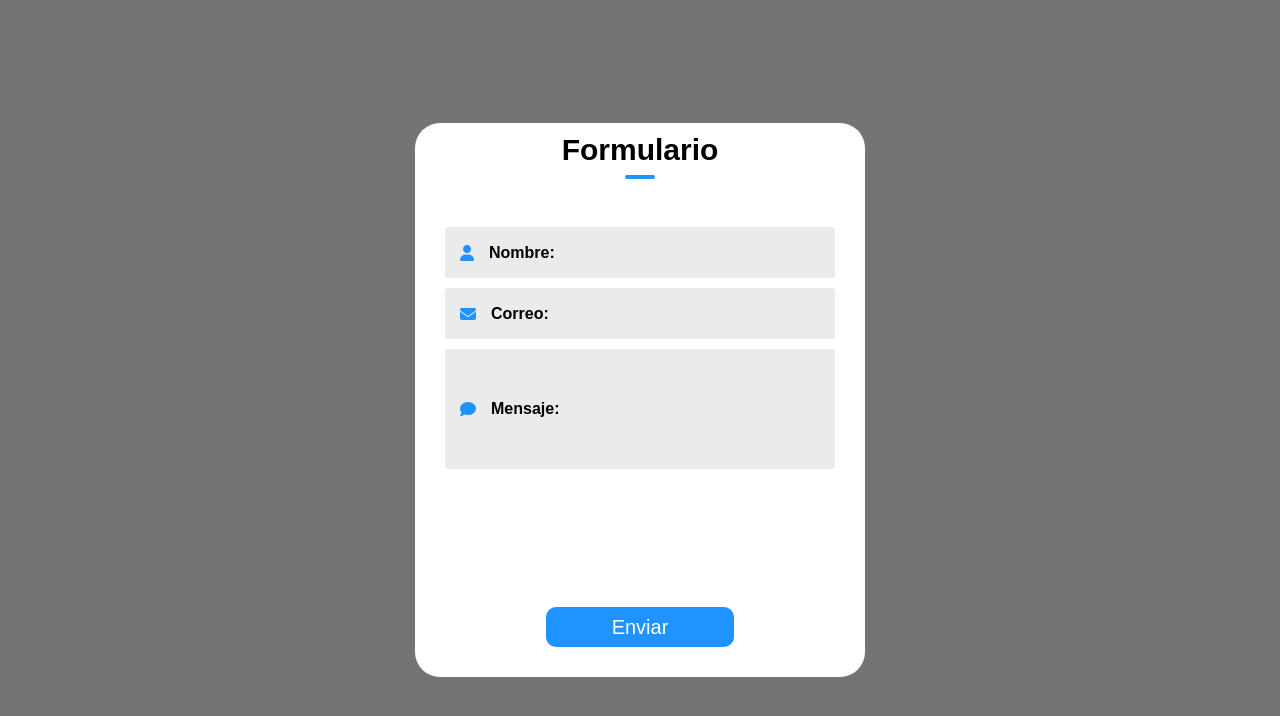
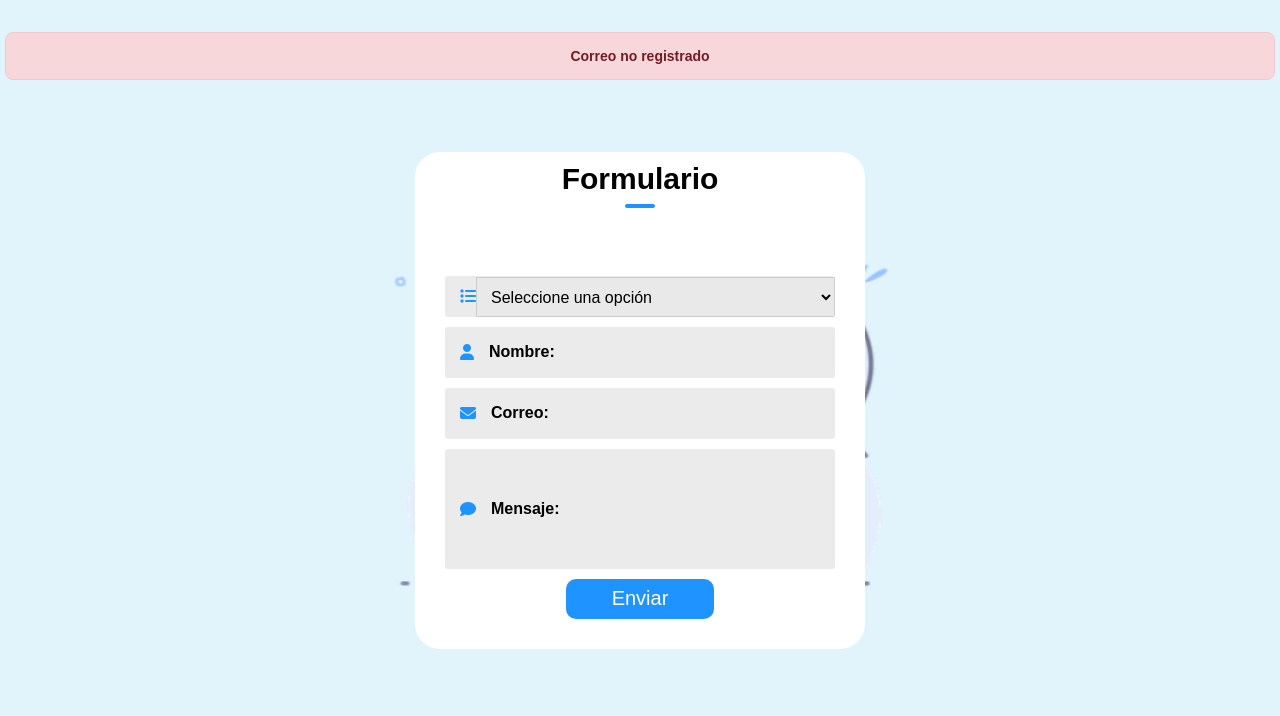
Before and after one commit to jaalvarado165/bootcampjs, a plain HTML site: page basic-form/andres-botero/index.html in a window 1280 px wide. Both pictures are taken after typing "Sample", "name@example.com", "Sample" into the empty fields and a click on the button "Enviar". Drawn offline with Linux system fonts and the light colour scheme.

Commit message:
Primer cambio

```diff
--- a/basic-form/andres-botero/index.html
+++ b/basic-form/andres-botero/index.html
@@ -12,21 +12,30 @@
 
     <div class="container">
         <div class="form-content">
+            <div id="alerta" class="alerta ocultar"></div>
             <h1 id="title">Formulario</h1>
             <form id="formulario" novalidate>
                 <div class="input-group">
+                    <div class="input-field">
+                        <i class="fa-solid fa-list"></i>
+                        <select id="tipo" name="tipo" required>
+                            <option value="" disabled selected>Seleccione una opción</option>
+                        </select>
+                    </div>
                     <div class="input-field">
                         <i class="fa-solid fa-user"></i>
                         <label for="nombre">Nombre:</label>
                         <input type="text" id="nombre" name="nombre" required maxlength="50">
                     </div>
                     <span class="error" id="error-nombre"></span>
+
                     <div class="input-field">
                         <i class="fa-solid fa-envelope"></i>
                         <label for="correo">Correo:</label>
                         <input type="email" id="correo" name="correo" required>
                     </div>
                     <span class="error" id="error-correo"></span>
+
                     <div class="input-field">
                         <i class="fa-solid fa-comment"></i>
                         <label for="comentario">Mensaje:</label>
@@ -34,6 +43,7 @@
                     </div>
                     <span class="error" id="error-mensaje"></span>
                 </div>
+
                 <div class="btn-field">
                     <button type="submit">Enviar</button>
                 </div>
--- a/basic-form/andres-botero/script.js
+++ b/basic-form/andres-botero/script.js
@@ -1,37 +1,18 @@
 document.addEventListener("DOMContentLoaded", function () {
-    const form = document.querySelector("form");
-    const button = document.querySelector("button");
-
-    button.addEventListener("click", function () {
-        const nombre = form.elements["nombre"].value.trim();
-        const correo = form.elements["correo"].value.trim();
-        const comentario = form.elements["comentario"].value.trim();
-
-        // Validación HTML5
-        if (nombre && correo && comentario && form.checkValidity()) {
-            alert(`Los datos enviados son correctos:\n\nNOMBRE: ${nombre.toUpperCase()}\nCORREO: ${correo.toUpperCase()}\nCOMENTARIO: ${comentario.toUpperCase()}`);
-        } else {
-            alert("Por favor completa todos los campos correctamente.");
-        }
-    });
-});
 
 document.getElementById("formulario").addEventListener("submit", function(e) {
-    e.preventDefault(); // evita el envío del formulario
+    e.preventDefault();
 
-    // Limpia
     document.getElementById("error-nombre").textContent = "";
     document.getElementById("error-correo").textContent = "";
     document.getElementById("error-mensaje").textContent = "";
 
-    // Captura valores
     const nombre = document.getElementById("nombre").value.trim();
     const correo = document.getElementById("correo").value.trim();
     const mensaje = document.getElementById("comentario").value.trim();
 
     let valido = true;
 
-    // Validaciones
     if (nombre.length < 2) {
         document.getElementById("error-nombre").textContent = "El nombre debe tener al menos 2 caracteres.";
         valido = false;
@@ -48,9 +29,66 @@ document.getElementById("formulario").addEventListener("submit", function(e) {
         valido = false;
     }
 
-    // alerta
     if (valido) {
-        alert(`Los datos enviados son correctos:\n\nNOMBRE: ${nombre.toUpperCase()}\nCORREO: ${correo.toUpperCase()}\nMENSAJE: ${mensaje.toUpperCase()}`);
+        // Arreglo de correos existentes
+        const personas = [
+            {nombre: "Julian", email: "jnalvarado.28@gmail.com"},
+            {nombre: "Luis", email: "luis@gmail.com"},
+            {nombre: "Jorge", email: "jorge@gmail.com"},
+            {nombre: "Andres", email: "andres@gmail.com"},
+        ];
+
+        const personaEncontrada = personas.find(
+            (persona) => persona.email.toLowerCase() === correo.toLowerCase()
+        );
+
+        if (personaEncontrada) {
+            mostrarAlerta(`Bienvenido ${personaEncontrada.nombre}`, "exito");
+        } else {
+            mostrarAlerta("Correo no registrado", "error");
+        }
+
         this.reset();
     }
 });
+
+    //MENU DE OPCIONES
+    const opciones = [
+        {value: 1, text: "Peticiones"},
+        {value: 2, text: "Quejas"},
+        {value: 3, text: "Reclamos"},
+        {value: 4, text: "Suguerencias"},
+    ];
+
+    //Insercion menu de opciones
+    const selectTipo = document.getElementById("tipo")
+
+    opciones.forEach(opcion => {
+        const option = document.createElement("option");
+        option.value = option.value;
+        option.textContent = opcion.text;
+        selectTipo.appendChild(option);
+    });
+
+
+    //Alerta
+    function mostrarAlerta(mensaje, tipo) {
+    const alerta = document.getElementById("alerta");
+    alerta.textContent = mensaje;
+
+    alerta.className = "alerta"; // Reset
+    alerta.classList.add("mostrar");
+
+    if (tipo === "exito") {
+        alerta.classList.add("exito");
+    } else {
+        alerta.classList.add("error");
+    }
+
+    setTimeout(() => {
+        alerta.classList.remove("mostrar");
+    }, 3000);
+}
+
+
+});
--- a/basic-form/andres-botero/style.css
+++ b/basic-form/andres-botero/style.css
@@ -8,8 +8,11 @@
 
 .container {
     width: 100%;
-    height: 100vh;
-    background-color: #747474;
+    min-height: 100vh;
+    background-image: url("imagenes/formulario.png");
+    background-size: cover;
+    background-repeat: no-repeat;
+    background-position: center;
     display: flex;
     align-items: center;
     justify-content: center;
@@ -22,6 +25,9 @@
     padding: 10px 30px 30px;
     text-align: center;
     border-radius: 25px;
+    display: flex;
+    flex-direction: column;
+    gap: 10px;
 }
 
 .form-content h1 {
@@ -93,10 +99,10 @@ textarea {
     display: flex;
     width: 100%;
     justify-content: center;
-    margin-top: 100px;
+    margin-top: 10px;
 }
 .btn-field button {
-    flex-basis: 48%;
+    flex-basis: 38%;
     font-size: 20px;
     background-color: #1f93ff;
     color: #ffffff;
@@ -108,8 +114,11 @@ textarea {
     transition: background 1s;
 }
 
-.input-group {
-    height: 280px;
+
+.btn-field button:hover {
+    background-color: #0f6ecf;
+    transform: scale(1.05);
+    filter: brightness(110%);
 }
 
 .error {
@@ -128,3 +137,48 @@ textarea {
   color: #000000;
   font-weight: bold;
 }
+
+.input-field select {
+    width:100%;
+    height: 40px;
+    padding: 10px;
+    border: none;
+    border: 1px solid #ccc;
+    background-color: #e9e9e9;
+    box-sizing: border-box;
+    font-size: 16px;
+    margin-top: 1px;
+}
+
+.alerta {
+  position: fixed;
+  top: 20px;
+  left: 50%;
+  transform: translateX(-50%);
+  padding: 15px 25px;
+  border-radius: 8px;
+  font-weight: bold;
+  text-align: center;
+  z-index: 1000;
+  opacity: 0;
+  pointer-events: none;
+  transition: opacity 0.3s ease, transform 0.3s ease;
+}
+
+.alerta.mostrar {
+  opacity: 1;
+  pointer-events: auto;
+  transform: translateX(-50%) translateY(10px);
+}
+
+.alerta.exito {
+  background-color: #d4edda;
+  color: #155724;
+  border: 1px solid #c3e6cb;
+}
+
+.alerta.error {
+  background-color: #f8d7da;
+  color: #721c24;
+  border: 1px solid #f5c6cb;
+}
```
Also changed, not shown: basic-form/andres-botero/imagenes/formulario.png (added).
